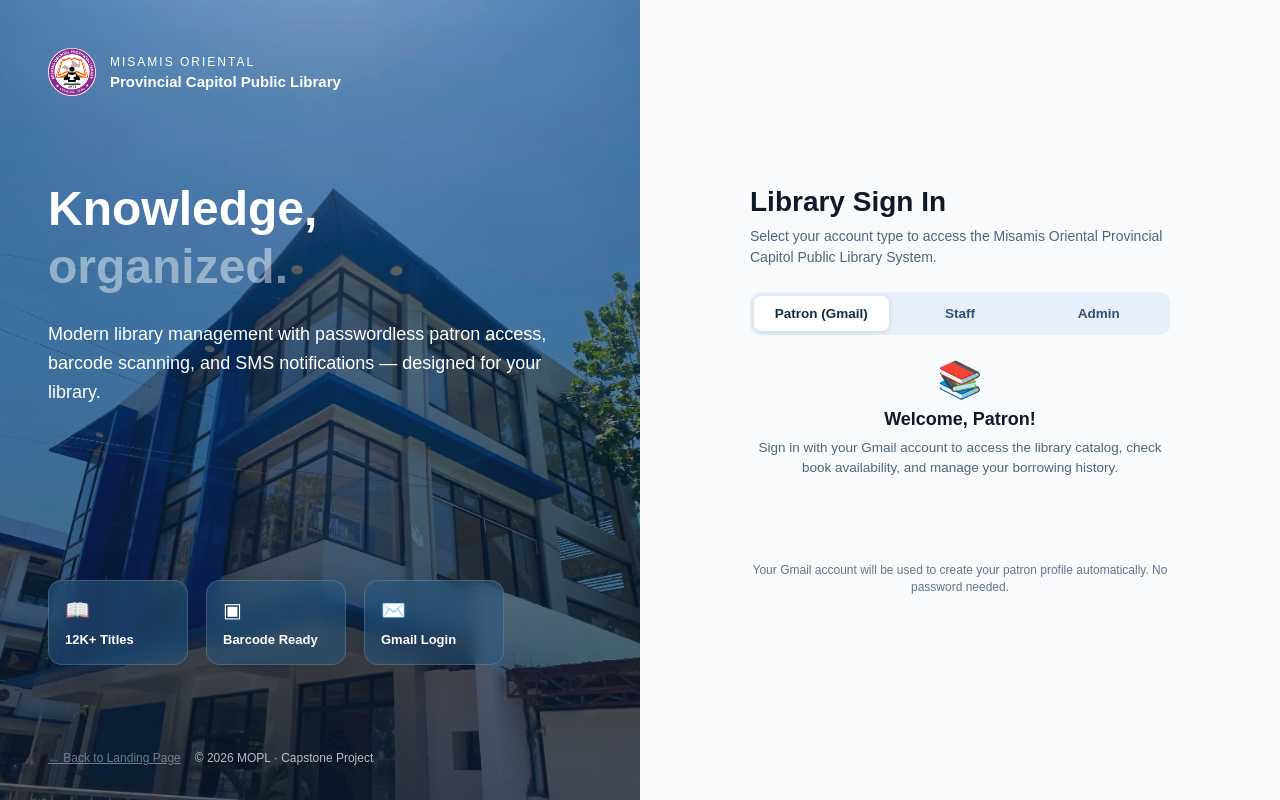
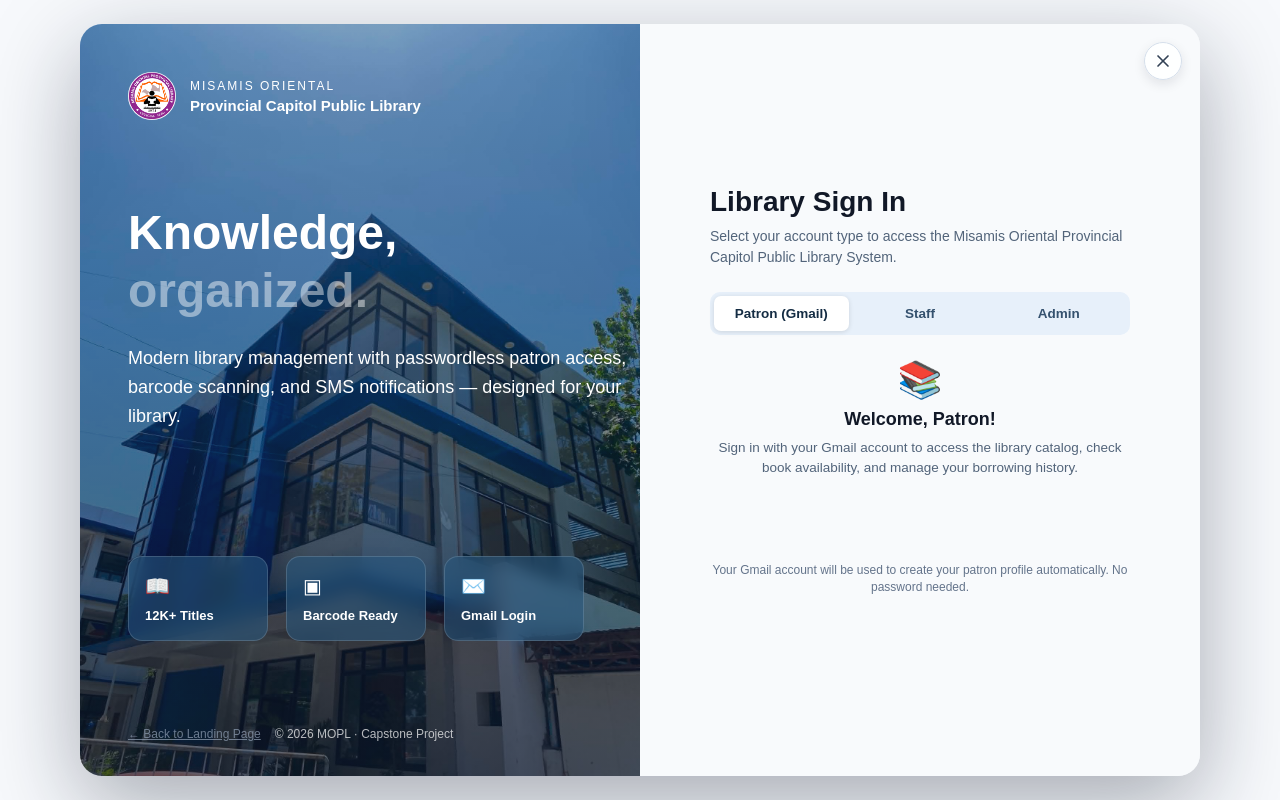
Before and after one commit to rizjuu/library-frontend, a React (Vite) app: page /login in a window 1280 px wide. Shown: the top 800 px of the page. Built offline with nearby package versions, Linux system fonts and the light colour scheme.

Commit message:
chadakayulanding

```diff
--- a/src/App.jsx
+++ b/src/App.jsx
@@ -8,7 +8,7 @@ import "./App.css";
 import { AuthProvider } from "./context/AuthContext";
 import ProtectedRoute from "./components/ProtectedRoute";
 import Landing from "./pages/Landing";
-import Login from "./pages/Login";
+import Login from "./pages/login";
 import AdminDashboard from "./pages/AdminDashboard";
 import StaffDashboard from "./pages/StaffDashboard";
 import PatronDashboard from "./pages/PatronDashboard";
@@ -22,7 +22,15 @@ function App() {
           <Route path="/" element={<Landing />} />
 
           {/* Login Page with Admin, Staff, and Patron Gmail tabs */}
-          <Route path="/login" element={<Login />} />
+          <Route
+            path="/login"
+            element={
+              <>
+                <Landing />
+                <Login overlay />
+              </>
+            }
+          />
 
           {/* Protected Admin Dashboard */}
           <Route
--- a/src/pages/AdminDashboard.jsx
+++ b/src/pages/AdminDashboard.jsx
@@ -129,6 +129,8 @@ function AdminDashboard() {
             totalPatrons={dashboardStats.totalPatrons}
             recentTransactions={dashboardStats.recentTransactions}
             announcements={dashboardStats.announcements}
+            loadingAnnouncements={loadingStats}
+            canManageAnnouncements={true}
             loading={loadingStats}
             onNavigate={(tab) => setActiveTab(tab)}
             onRefreshData={handleRefreshAll}
--- a/src/pages/Landing.css
+++ b/src/pages/Landing.css
@@ -1,3 +1,7 @@
+html {
+  scroll-behavior: smooth;
+}
+
 /* ============================================
    LIGHT THEME LANDING PAGE STYLES (Dark Blue & Green Accent System)
    ============================================ */
@@ -11,6 +15,17 @@
   font-family: -apple-system, BlinkMacSystemFont, "Segoe UI", Roboto, Helvetica, Arial, sans-serif;
   overflow-x: hidden;
   width: 100%;
+}
+
+.landing-reveal {
+  opacity: 0;
+  transform: translateY(34px);
+  transition: opacity 1.1s ease, transform 1.1s cubic-bezier(0.16, 1, 0.3, 1);
+}
+
+.landing-reveal.is-visible {
+  opacity: 1;
+  transform: translateY(0);
 }
 
 /* Glass Header Navigation */
@@ -300,7 +315,13 @@
   height: 380px;
   object-fit: cover;
   display: block;
-  transition: transform 0.7s ease;
+  animation: heroImageReveal 1.6s ease both;
+  transition: transform 1.1s ease;
+}
+
+@keyframes heroImageReveal {
+  from { opacity: 0; transform: scale(1.04); }
+  to { opacity: 1; transform: scale(1); }
 }
 
 .hero-visual-frame:hover .hero-visual-img {
@@ -664,6 +685,15 @@
   max-height: 100%;
   object-fit: contain;
   display: block;
+}
+
+.lightbox-image-fade {
+  animation: lightboxImageReveal 0.9s ease both;
+}
+
+@keyframes lightboxImageReveal {
+  from { opacity: 0; transform: scale(0.97); }
+  to { opacity: 1; transform: scale(1); }
 }
 
 .lightbox-nav-btn {
@@ -1061,3 +1091,19 @@
   .hero-visual-badge { gap: 10px; }
   .hero-visual-badge > div:last-child { min-width: 0; }
 }
+
+@media (prefers-reduced-motion: reduce) {
+  html {
+    scroll-behavior: auto;
+  }
+
+  .landing-reveal,
+  .landing-reveal.is-visible,
+  .hero-visual-img,
+  .lightbox-image-fade {
+    animation: none;
+    opacity: 1;
+    transform: none;
+    transition: none;
+  }
+}
--- a/src/pages/Landing.jsx
+++ b/src/pages/Landing.jsx
@@ -116,6 +116,25 @@ export default function Landing() {
     return () => clearInterval(interval);
   }, [galleryPhotos.length]);
 
+  useEffect(() => {
+    const revealItems = document.querySelectorAll(".landing-reveal");
+    const observer = new IntersectionObserver(
+      (entries) => {
+        entries.forEach((entry) => {
+          if (entry.isIntersecting) {
+            entry.target.classList.add("is-visible");
+          } else {
+            entry.target.classList.remove("is-visible");
+          }
+        });
+      },
+      { threshold: 0.14, rootMargin: "0px 0px -8% 0px" }
+    );
+
+    revealItems.forEach((item) => observer.observe(item));
+    return () => observer.disconnect();
+  }, []);
+
   const categories = [
     { id: "everything", label: "Everything" },
     { id: "fiction", label: "Fiction & Literature" },
@@ -171,8 +190,8 @@ export default function Landing() {
       </header>
 
       {/* HERO SECTION */}
-      <section id="hero" className="hero-section">
-        <div className="hero-wrapper">
+      <section id="hero" className="hero-section landing-reveal">
+        <div className="hero-wrapper landing-reveal">
           <div className="hero-text-side">
             <div className="hero-eyebrow-pill">
               <Sparkles size={14} />
@@ -208,8 +227,9 @@ export default function Landing() {
           </div>
 
           {/* Featured Visual Frame with auto-cycle */}
-          <div className="hero-visual-frame">
+          <div className="hero-visual-frame landing-reveal">
             <img
+              key={heroImageIndex}
               src={galleryPhotos[heroImageIndex].src}
               alt={galleryPhotos[heroImageIndex].title}
               className="hero-visual-img"
@@ -230,7 +250,7 @@ export default function Landing() {
       </section>
 
       {/* STATS SECTION - Magic Link box removed per request */}
-      <section className="stats-section">
+      <section className="stats-section landing-reveal">
         <div className="stats-grid-container">
           <div className="stat-item-box">
             <span className="stat-number-text">12,000+</span>
@@ -248,8 +268,8 @@ export default function Landing() {
       </section>
 
       {/* COLLECTION DIRECTORY SECTION */}
-      <section id="directory" className="directory-section">
-        <div className="section-header-block">
+      <section id="directory" className="directory-section landing-reveal">
+        <div className="section-header-block landing-reveal">
           <div>
             <span className="section-eyebrow">Public Collection</span>
             <h2 className="section-main-title">
@@ -286,8 +306,8 @@ export default function Landing() {
       </section>
 
       {/* PHOTO GALLERY PICTURE FRAMES SECTION */}
-      <section id="gallery" className="gallery-section">
-        <div className="section-header-block">
+      <section id="gallery" className="gallery-section landing-reveal">
+        <div className="section-header-block landing-reveal">
           <div>
             <span className="section-eyebrow">Visual Tour</span>
             <h2 className="section-main-title">
@@ -303,7 +323,7 @@ export default function Landing() {
           {galleryPhotos.map((photo, idx) => (
             <div
               key={photo.id}
-              className="picture-frame-card"
+              className="picture-frame-card landing-reveal"
               onClick={() => setPreviewIndex(idx)}
               title="Click to view picture preview"
             >
@@ -360,9 +380,10 @@ export default function Landing() {
               </button>
 
               <img
+                key={previewIndex}
                 src={galleryPhotos[previewIndex].src}
                 alt={galleryPhotos[previewIndex].title}
-                className="lightbox-img-element"
+                className="lightbox-img-element lightbox-image-fade"
               />
 
               <button
@@ -389,8 +410,8 @@ export default function Landing() {
       )}
 
       {/* FACILITIES SECTION */}
-      <section id="facilities" className="facilities-section">
-        <div className="section-header-block">
+      <section id="facilities" className="facilities-section landing-reveal">
+        <div className="section-header-block landing-reveal">
           <div>
             <span className="section-eyebrow">Public Amenities</span>
             <h2 className="section-main-title">
@@ -400,7 +421,7 @@ export default function Landing() {
         </div>
 
         <div className="facilities-grid">
-          <div className="facility-card">
+          <div className="facility-card landing-reveal">
             <div className="facility-icon-box">
               <BookOpen size={24} />
             </div>
@@ -410,7 +431,7 @@ export default function Landing() {
             </div>
           </div>
 
-          <div className="facility-card">
+          <div className="facility-card landing-reveal">
             <div className="facility-icon-box">
               <FileText size={24} />
             </div>
@@ -420,7 +441,7 @@ export default function Landing() {
             </div>
           </div>
 
-          <div className="facility-card">
+          <div className="facility-card landing-reveal">
             <div className="facility-icon-box">
               <ShieldCheck size={24} />
             </div>
@@ -433,7 +454,7 @@ export default function Landing() {
       </section>
 
       {/* LOCATION & HOURS SECTION */}
-      <section id="location" className="location-section">
+      <section id="location" className="location-section landing-reveal">
         <div className="location-wrapper">
           <div className="location-info-block">
             <div>
--- a/src/pages/Login.css
+++ b/src/pages/Login.css
@@ -1,5 +1,60 @@
 * {
   box-sizing: border-box;
+}
+
+.login-modal {
+  display: flex;
+  width: 100%;
+  min-height: 100vh;
+}
+
+.login-overlay {
+  position: fixed;
+  inset: 0;
+  z-index: 1000;
+  padding: 24px;
+  background: rgba(15, 23, 42, 0.58);
+  backdrop-filter: blur(6px);
+  -webkit-backdrop-filter: blur(6px);
+  overflow-y: auto;
+}
+
+.login-overlay .login-modal {
+  width: min(1120px, 100%);
+  min-height: min(760px, calc(100vh - 48px));
+  height: min(760px, calc(100vh - 48px));
+  margin: auto;
+  overflow: hidden;
+  border-radius: 22px;
+  box-shadow: 0 28px 90px rgba(15, 23, 42, 0.35);
+}
+
+.login-overlay .login-left,
+.login-overlay .login-right {
+  min-height: 100%;
+}
+
+.login-close-button {
+  position: absolute;
+  top: 18px;
+  right: 18px;
+  z-index: 2;
+  width: 38px;
+  height: 38px;
+  display: inline-flex;
+  align-items: center;
+  justify-content: center;
+  border: 1px solid #d5dfeb;
+  border-radius: 50%;
+  background: rgba(255, 255, 255, 0.92);
+  color: #334155;
+  cursor: pointer;
+  box-shadow: 0 4px 12px rgba(15, 23, 42, 0.1);
+}
+
+.login-close-button:hover {
+  background: #ffffff;
+  color: #005bbb;
 }
 
 .login-page {
@@ -136,6 +191,7 @@
 }
 
 .login-right {
+  position: relative;
   width: 50%;
   display: flex;
   align-items: center;
@@ -397,6 +453,10 @@
     display: block;
   }
 
+  .login-modal {
+    display: block;
+  }
+
   .login-left {
     display: none;
   }
@@ -410,6 +470,20 @@
 
   .login-container {
     margin: auto 0;
+  }
+
+  .login-overlay {
+    padding: 12px;
+  }
+
+  .login-overlay .login-modal {
+    min-height: calc(100vh - 24px);
+    height: auto;
+    border-radius: 16px;
+  }
+
+  .login-overlay .login-right {
+    min-height: calc(100vh - 24px);
   }
 }
 
--- a/src/pages/Login.jsx
+++ b/src/pages/login.jsx
@@ -3,12 +3,15 @@ import { useNavigate, useSearchParams, Link } from "react-router-dom";
 import { GoogleLogin } from "@react-oauth/google";
 import api from "../api";
 import { useAuth } from "../context/AuthContext";
+import { X } from "lucide-react";
 import "./Login.css";
 
-function Login() {
+function Login({ overlay = false }) {
   const navigate = useNavigate();
   const [searchParams] = useSearchParams();
   const { user, login } = useAuth();
+
+  const closeLogin = () => navigate("/", { replace: true });
 
   const initialTab = searchParams.get("tab") || "patron";
   const [mode, setMode] = useState(initialTab);
@@ -96,7 +99,14 @@ function Login() {
   };
 
   return (
-    <div className="login-page">
+    <div
+      className={`login-page${overlay ? " login-overlay" : ""}`}
+      role={overlay ? "dialog" : undefined}
+      aria-modal={overlay ? "true" : undefined}
+      aria-label={overlay ? "Library sign in" : undefined}
+      onClick={overlay ? closeLogin : undefined}
+    >
+      <div className="login-modal" onClick={(event) => event.stopPropagation()}>
         {/* Left Banner */}
         <div className="login-left">
         <Link to="/" className="library-brand-link">
@@ -150,6 +160,17 @@ function Login() {
 
         {/* Right Login Form */}
         <div className="login-right">
+          {overlay && (
+            <button
+              type="button"
+              className="login-close-button"
+              onClick={closeLogin}
+              aria-label="Close sign in"
+              title="Close sign in"
+            >
+              <X size={20} />
+            </button>
+          )}
           <div className="login-container">
           <h2>Library Sign In</h2>
           <p className="login-description">
@@ -327,6 +348,7 @@ function Login() {
           </div>
         </div>
       </div>
+    </div>
   );
 }
 
```
Also changed, not shown: src/components/Dashboard.jsx (+8 -2 lines), src/pages/PatronDashboard.jsx (+29 -14 lines), src/pages/StaffDashboard.jsx (+17 -0 lines). Lines whose indentation alone changed are shown as unchanged.
